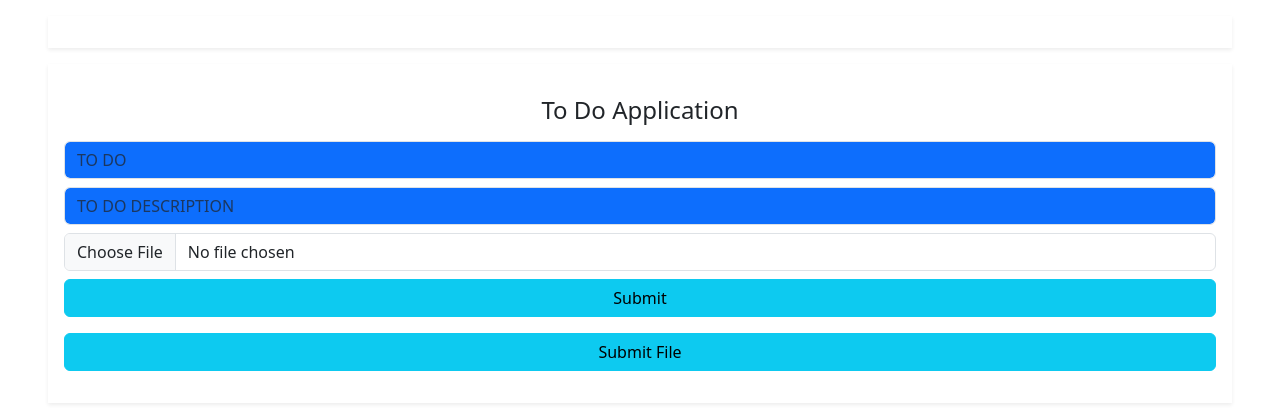
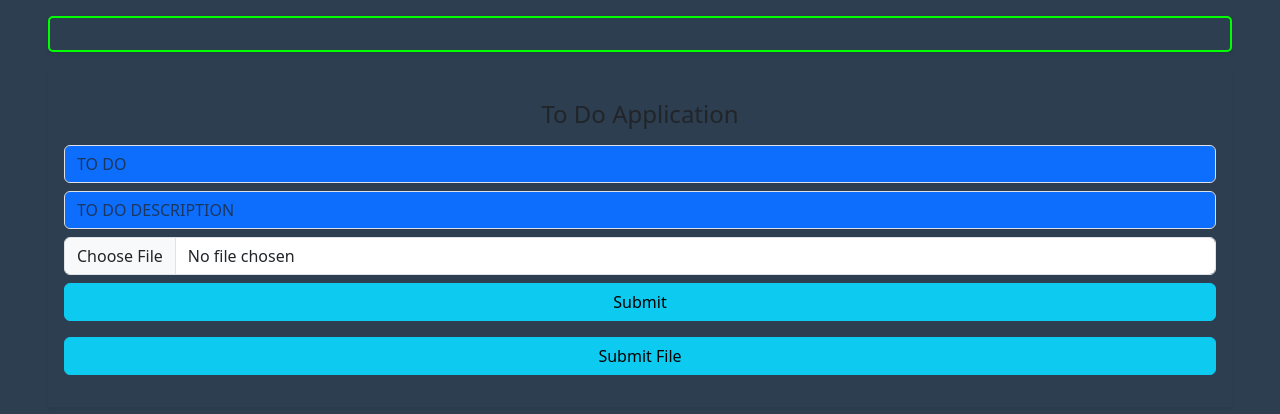
Before and after one commit to Prom-ise/LV2-Code-Test, a plain HTML site: page public/dashboard.html in a window 1280 px wide. Shown: the top 414 px of the page. Drawn offline with nearby package versions, Linux system fonts and the light colour scheme; no server answers.

Commit message:
update dashboard.html and style.css

```diff
--- a/public/dashboard.html
+++ b/public/dashboard.html
@@ -9,6 +9,17 @@
     <link rel="stylesheet" href="https://cdnjs.cloudflare.com/ajax/libs/animate.css/4.1.1/animate.min.css" />
 </head>
 <style>
+    .body{
+        background-color: #2c3e50;
+    }
+    #show{
+       border: 2px solid lime;
+       border-radius: 5px;
+       color: whitesmoke;
+    }
+    .name{
+        color: lime;
+    }
     .Btn {
   display: flex;
   align-items: center;
@@ -77,7 +88,7 @@
 }
 </style>
 
-<body>
+<body class="body">
     <div id="show" class="shadow-sm p-3 m-5 my-3">
     </div>
     <div class="my-3 shadow-sm p-3 m-5">
```
